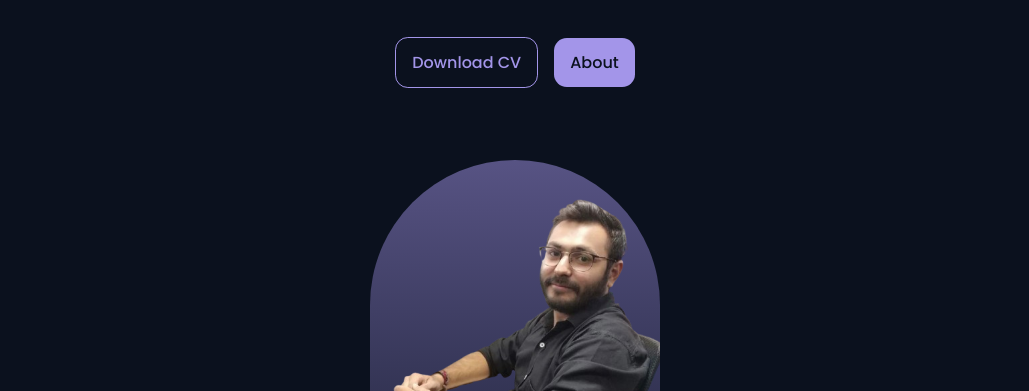
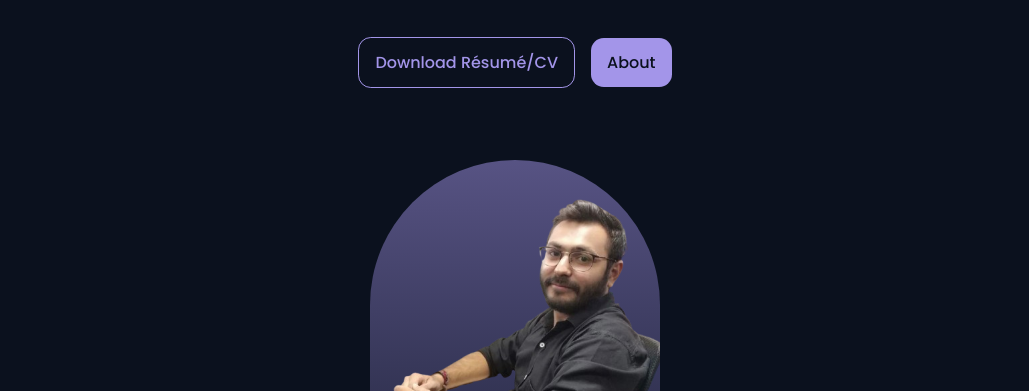
Before and after one commit to Radbert18o7/raul.portfolio, a plain HTML site: page index.html in a window 1280 px wide. Shown: the part 245-636 px from the top of the page, without its empty margins (125-1154 px from the left). Drawn offline with nearby package versions, Linux system fonts and the light colour scheme.

Commit message:
2025-08-05 04:45 PM PDT

```diff
--- a/index.html
+++ b/index.html
@@ -86,7 +86,7 @@
 
                     <div class="home__button">
                         <a download="" href="assets/pdf/Rahul Jogi_Resume_BA.pdf" class="button button--ghost">
-                            Download CV
+                            Download Résumé/CV
                         </a>
 
                         <a href="#about" class="button">About</a>
```
Also changed, not shown: 1 other file.
